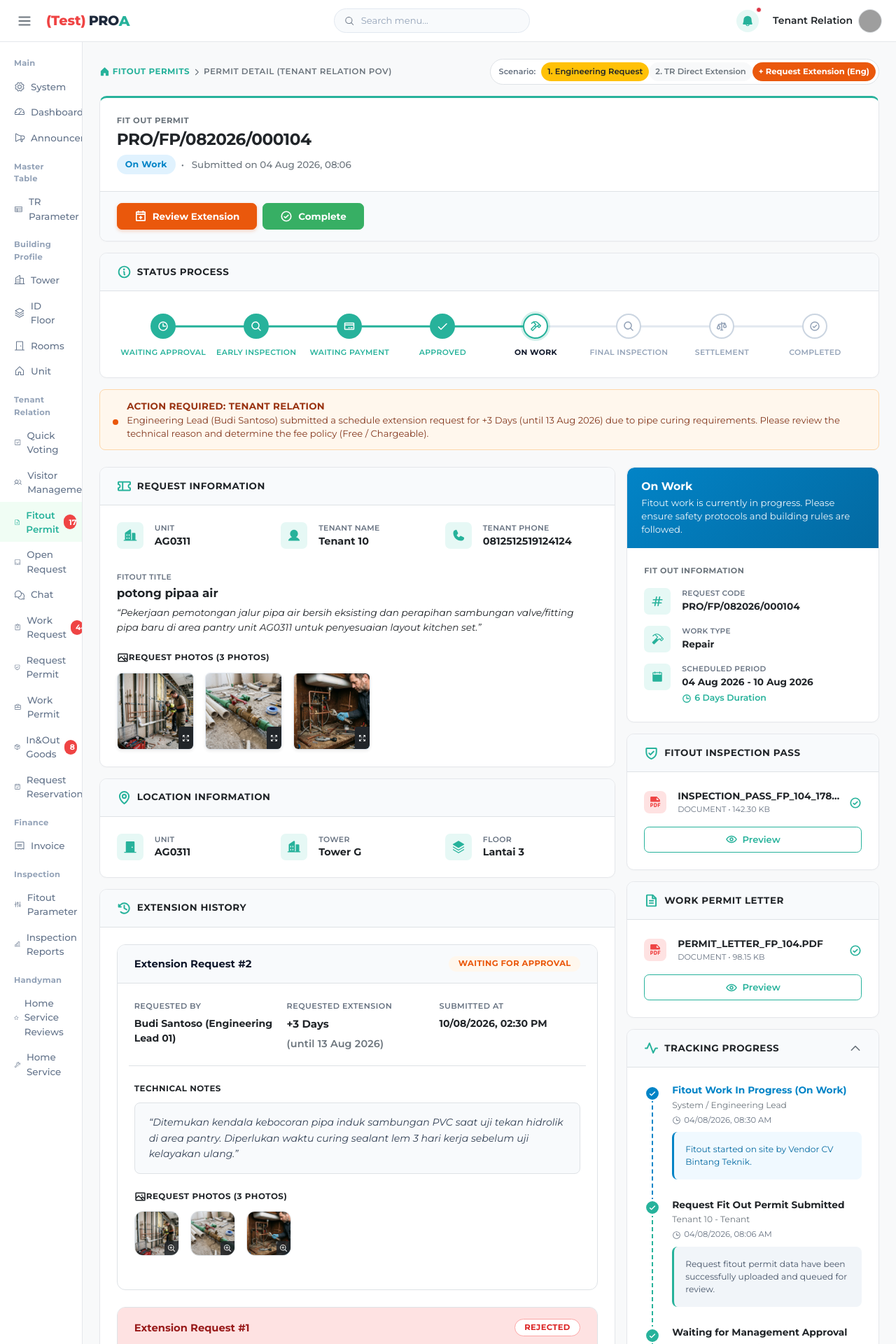
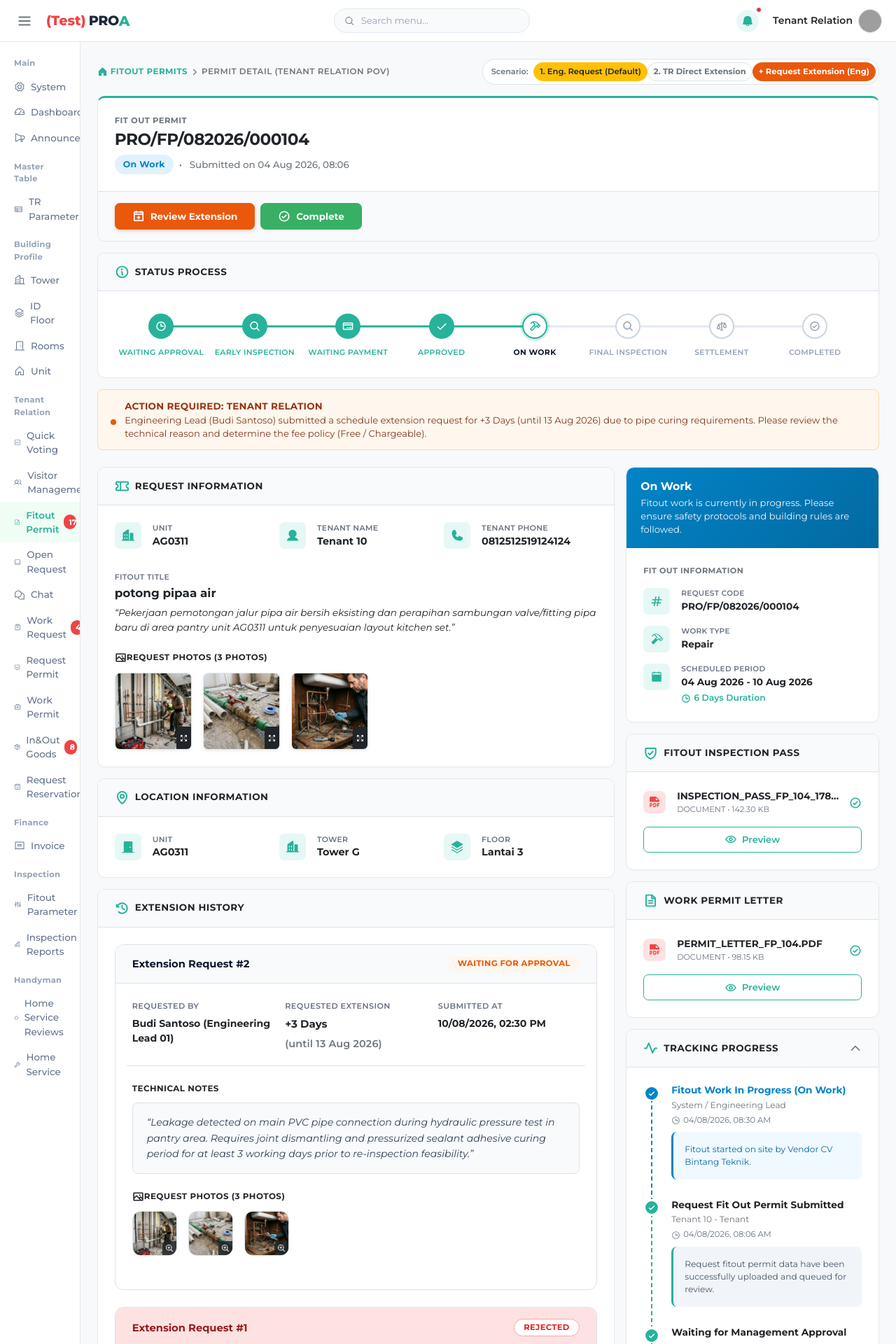
Before and after one commit to ProgrammerMuda/fit_out_extension, a React (Vite) app: page / in a window 1280 px wide. Shown: the top 1920 px of the page at 70% size. Built offline with nearby package versions, Linux system fonts and the light colour scheme; grey boxes are pictures that could not be loaded.

Commit message:
Translate all modals, tooltips, and labels to English

```diff
--- a/src/controllers/usePermitController.js
+++ b/src/controllers/usePermitController.js
@@ -13,7 +13,7 @@ export function usePermitController() {
     requestedEndDate: '13 Aug 2026',
     requestedDays: 3,
     technicalReason:
-      'Ditemukan kendala kebocoran pada pipa induk sambungan PVC saat uji tekan hidrolik di area pantry. Diperlukan waktu pembongkaran sambungan dan masa pengeringan (curing) lem sealant bertekanan selama minimal 3 hari kerja sebelum inspeksi kelayakan ulang.',
+      'Leakage detected on main PVC pipe connection during hydraulic pressure test in pantry area. Requires joint dismantling and pressurized sealant adhesive curing period for at least 3 working days prior to re-inspection feasibility.',
     photos: ['/images/pipe_1.jpg', '/images/pipe_2.jpg', '/images/pipe_3.jpg'],
     status: 'PENDING_TR_REVIEW',
   });
@@ -85,7 +85,7 @@ export function usePermitController() {
       targetDate: '13 Aug 2026',
       status: 'PENDING_TR_REVIEW',
       requestReason:
-        'Ditemukan kendala kebocoran pipa induk sambungan PVC saat uji tekan hidrolik di area pantry. Diperlukan waktu curing sealant lem 3 hari kerja sebelum uji kelayakan ulang.',
+        'Leakage detected on main PVC pipe connection during hydraulic pressure test in pantry area. Requires joint dismantling and pressurized sealant adhesive curing period for at least 3 working days prior to re-inspection feasibility.',
       photos: ['/images/pipe_1.jpg', '/images/pipe_2.jpg', '/images/pipe_3.jpg'],
     },
     {
@@ -97,12 +97,12 @@ export function usePermitController() {
       targetDate: '12 Aug 2026',
       status: 'REJECTED',
       requestReason:
-        'Pemasangan keramik dinding kamar mandi tertunda akibat kendala pengiriman semen instan dari supplier.',
+        'Installation of bathroom wall tiles delayed due to supply chain shipment constraints of tile adhesive from manufacturer.',
       photos: ['/images/pipe_2.jpg'],
       decidedBy: 'Tenant Relation Lead - Management',
       decidedAt: '08/08/2026, 03:40 PM',
       decisionReason:
-        'Permohonan perpanjangan +2 hari tidak disetujui karena jadwal pengerjaan unit masih dalam batas toleransi awal. Kontraktor diminta mengoptimalkan sisa waktu pengerjaan dan menambah tenaga kerja.',
+        'The requested +2 days extension is not approved as unit renovation schedule remains within initial grace tolerance. Contractor is requested to optimize remaining work hours and augment manpower.',
     },
   ]);
 
@@ -312,7 +312,9 @@ export function usePermitController() {
   // Reject Extension Request Action
   const handleRejectExtension = ({ rejectReason }) => {
     const nowStr = '10/08/2026, 03:55 PM';
-    const cleanReason = rejectReason?.trim() || 'Permohonan perpanjangan jadwal tidak disetujui karena melebihi batas toleransi pengerjaan.';
+    const cleanReason =
+      rejectReason?.trim() ||
+      'Schedule extension request not approved as renovation duration exceeds permitted tolerance limit.';
 
     if (engineeringRequest) {
       setEngineeringRequest((prev) => (prev ? { ...prev, status: 'REJECTED', rejectReason: cleanReason } : null));
@@ -559,7 +561,7 @@ export function usePermitController() {
         targetDate: '14 Aug 2026',
         status: 'PENDING_TR_REVIEW',
         requestReason:
-          'Ditemukan kendala teknis lanjutan pada instalasi kelistrikan jalur panel utama. Membutuhkan waktu perbaikan kabel dan tes beban selama 4 hari kerja sebelum inspeksi serah terima.',
+          'Secondary technical issue detected on main electrical distribution board wiring. Requires cable rectification and load testing over 4 working days prior to handover inspection.',
         photos: ['/images/pipe_1.jpg', '/images/pipe_2.jpg', '/images/pipe_3.jpg'],
       },
       ...prev.filter((item) => item.status !== 'PENDING_TR_REVIEW'),
@@ -569,7 +571,7 @@ export function usePermitController() {
       show: true,
       type: 'info',
       title: 'New Engineering Request Active',
-      message: 'Permohonan perpanjangan baru dari Engineering siap untuk di-review dan di-reject/approve oleh TR.',
+      message: 'New extension request from Engineering is ready for Tenant Relation review.',
     });
   };
 
--- a/src/views/components/CompleteFitoutModal.jsx
+++ b/src/views/components/CompleteFitoutModal.jsx
@@ -3,10 +3,12 @@ import { Modal, Form } from 'react-bootstrap';
 import { CheckCircle, UploadSimple, Camera, Trash, Image as ImageIcon } from '@phosphor-icons/react';
 
 export function CompleteFitoutModal({ show, onHide, onConfirm }) {
-  const [notes, setNotes] = useState('Pekerjaan instalasi pipa air dan perbaikan renovasi unit telah selesai 100% dan telah diverifikasi di lapangan.');
+  const [notes, setNotes] = useState(
+    'All water pipe installations and unit renovation works have been 100% completed and verified on site.'
+  );
   const [photos, setPhotos] = useState([
-    { id: '1', name: 'hasil_renovasi_unit_1.jpg', url: '/images/pipe_1.jpg' },
-    { id: '2', name: 'hasil_instalasi_pipa_2.jpg', url: '/images/pipe_2.jpg' },
+    { id: '1', name: 'unit_renovation_completion_1.jpg', url: '/images/pipe_1.jpg' },
+    { id: '2', name: 'pipe_installation_completion_2.jpg', url: '/images/pipe_2.jpg' },
   ]);
   const fileInputRef = useRef(null);
 
@@ -51,7 +53,7 @@ export function CompleteFitoutModal({ show, onHide, onConfirm }) {
             Confirm Fitout Completion
           </Modal.Title>
           <div className="text-muted small" style={{ fontSize: '0.78rem', lineHeight: '1.4' }}>
-            Konfirmasi penyelesaian pekerjaan renovasi unit dan upload dokumentasi foto.
+            Confirm completion of unit renovation works and attach photographic documentation.
           </div>
         </div>
       </Modal.Header>
@@ -65,7 +67,7 @@ export function CompleteFitoutModal({ show, onHide, onConfirm }) {
           >
             <CheckCircle size={20} weight="fill" className="flex-shrink-0" />
             <span style={{ fontSize: '0.82rem', lineHeight: '1.45' }}>
-              Menyelesaikan pekerjaan fitout akan memajukan status permohonan ke tahap <strong>FINAL INSPECTION</strong>.
+              Confirming completion of fitout works will advance the permit status to <strong>FINAL INSPECTION</strong>.
             </span>
           </div>
 
@@ -73,7 +75,7 @@ export function CompleteFitoutModal({ show, onHide, onConfirm }) {
           <div className="mb-4">
             <Form.Label className="fw-bold text-dark d-flex align-items-center justify-content-between mb-1" style={{ fontSize: '0.82rem' }}>
               <span>
-                Upload Foto Hasil Pekerjaan <span className="text-muted fw-normal">({photos.length} Foto)</span>
+                Completion Evidence Photos <span className="text-muted fw-normal">({photos.length} {photos.length === 1 ? 'Photo' : 'Photos'})</span>
               </span>
               <button
                 type="button"
@@ -82,11 +84,11 @@ export function CompleteFitoutModal({ show, onHide, onConfirm }) {
                 onClick={() => fileInputRef.current?.click()}
               >
                 <UploadSimple size={15} weight="bold" />
-                <span>+ Upload Foto Baru</span>
+                <span>+ Upload New Photo</span>
               </button>
             </Form.Label>
             <div className="text-muted small mb-2.5" style={{ fontSize: '0.74rem' }}>
-              Lampirkan bukti foto dokumentasi bahwa pekerjaan di unit telah selesai dikerjakan.
+              Attach photographic documentation verifying that renovation works in the unit have been completed.
             </div>
 
             <input
@@ -117,7 +119,7 @@ export function CompleteFitoutModal({ show, onHide, onConfirm }) {
                     className="position-absolute top-0 end-0 bg-dark bg-opacity-75 text-white border-0 p-1 d-flex align-items-center justify-content-center"
                     style={{ borderBottomLeftRadius: '6px', width: '22px', height: '22px' }}
                     onClick={() => handleRemovePhoto(item.id)}
-                    title="Hapus foto"
+                    title="Remove photo"
                   >
                     <Trash size={12} weight="bold" />
                   </button>
@@ -136,11 +138,11 @@ export function CompleteFitoutModal({ show, onHide, onConfirm }) {
                   cursor: 'pointer',
                 }}
                 onClick={() => fileInputRef.current?.click()}
-                title="Klik untuk memilih foto dari komputer"
+                title="Click to select photos from device"
               >
                 <Camera size={22} weight="bold" />
                 <span className="fw-semibold mt-1" style={{ fontSize: '0.7rem' }}>
-                  Tambah Foto
+                  Add Photo
                 </span>
               </div>
             </div>
@@ -149,17 +151,17 @@ export function CompleteFitoutModal({ show, onHide, onConfirm }) {
           {/* 2. Tenant Relation / Engineering Notes */}
           <div className="mb-2">
             <Form.Label className="fw-bold text-dark mb-1" style={{ fontSize: '0.82rem' }}>
-              Catatan Penyelesaian Pekerjaan (Notes) <span className="text-danger">*</span>
+              Completion Evaluation Notes <span className="text-danger">*</span>
             </Form.Label>
             <div className="text-muted small mb-2" style={{ fontSize: '0.74rem' }}>
-              Tuliskan ringkasan evaluasi verifikasi lapangan sebelum melanjutkan ke Final Inspection.
+              Provide a verification summary and on-site evaluation before advancing to Final Inspection.
             </div>
             <Form.Control
               as="textarea"
               rows={3}
               value={notes}
               onChange={(e) => setNotes(e.target.value)}
-              placeholder="Tulis catatan evaluasi penyelesaian..."
+              placeholder="Enter completion notes and evaluation details..."
               style={{
                 fontSize: '0.86rem',
                 color: '#0f172a',
@@ -193,7 +195,7 @@ export function CompleteFitoutModal({ show, onHide, onConfirm }) {
             }}
             onClick={onHide}
           >
-            Batal
+            Cancel
           </button>
 
           {/* Confirm Button */}
--- a/src/views/components/CreateProjectModalView.jsx
+++ b/src/views/components/CreateProjectModalView.jsx
@@ -173,7 +173,7 @@ export function CreateProjectModalView({ show, onHide, onAddProject }) {
                   as="textarea"
                   rows={3}
                   name="description"
-                  placeholder="Rincian scope pekerjaan fitout, material khusus, spesifikasi, dsb."
+                  placeholder="Details of fitout work scope, special materials, specifications, etc."
                   value={formData.description}
                   onChange={handleChange}
                 />
@@ -183,11 +183,11 @@ export function CreateProjectModalView({ show, onHide, onAddProject }) {
         </Modal.Body>
         <Modal.Footer className="border-0 pt-0">
           <Button variant="light" onClick={onHide} className="fw-semibold">
-            Batal
+            Cancel
           </Button>
           <Button variant="primary" type="submit" className="d-flex align-items-center gap-1 fw-semibold px-4">
             <FloppyDisk size={18} weight="bold" />
-            Simpan Proyek
+            Save Project
           </Button>
         </Modal.Footer>
       </Form>
--- a/src/views/components/EarlyInspectionCard.jsx
+++ b/src/views/components/EarlyInspectionCard.jsx
@@ -112,16 +112,16 @@ export function EarlyInspectionCard({
               <strong>{selectedInspection?.code}</strong>
             </div>
             <div className="d-flex justify-content-between align-items-center mb-2">
-              <span className="text-muted small">Inspektur & Waktu:</span>
+              <span className="text-muted small">Inspector & Time:</span>
               <span>{selectedInspection?.inspector} ({selectedInspection?.date})</span>
             </div>
             <div className="d-flex justify-content-between align-items-center">
-              <span className="text-muted small">Status Temuan:</span>
+              <span className="text-muted small">Inspection Result:</span>
               <span className="badge bg-danger">{selectedInspection?.result}</span>
             </div>
           </div>
 
-          <h6 className="fw-bold text-dark mb-1" style={{ fontSize: '0.85rem' }}>Catatan Temuan Lapangan:</h6>
+          <h6 className="fw-bold text-dark mb-1" style={{ fontSize: '0.85rem' }}>Field Findings & Notes:</h6>
           <p className="text-muted small mb-0 p-3 border rounded-2" style={{ backgroundColor: '#fff' }}>
             {selectedInspection?.findings}
           </p>
--- a/src/views/pages/PermitDetailView.jsx
+++ b/src/views/pages/PermitDetailView.jsx
@@ -126,28 +126,24 @@ export function PermitDetailView({
               className={`btn btn-sm py-1 px-2.5 rounded-pill fw-semibold transition-all ${
                 activeScenario === 'ENGINEERING_REQUEST'
                   ? 'btn-warning text-dark'
-                  : 'btn-light text-secondary'
+                  : 'bg-white text-secondary border'
               }`}
               style={{ fontSize: '0.72rem' }}
               onClick={() => onSetScenario('ENGINEERING_REQUEST')}
-              title="Skenario 1: Ada pengajuan perpanjangan waktu dari Engineering Lead"
+              title="Scenario 1: Engineering submits extension request (reviewed by TR)"
             >
-              1. Engineering Request
+              1. Eng. Request (Default)
             </button>
             <button
               type="button"
-              className={`btn btn-sm py-1 px-2.5 rounded-pill fw-semibold transition-all ${
+              className={`btn btn-sm py-1 px-2.5 rounded-pill fw-bold transition-all shadow-xs ${
                 activeScenario === 'TR_DIRECT'
-                  ? 'btn-primary text-white'
-                  : 'btn-light text-secondary'
+                  ? 'bg-dark text-white'
+                  : 'bg-white text-secondary border'
               }`}
-              style={{
-                fontSize: '0.72rem',
-                backgroundColor: activeScenario === 'TR_DIRECT' ? '#27b29b' : undefined,
-                borderColor: activeScenario === 'TR_DIRECT' ? '#27b29b' : undefined,
-              }}
+              style={{ fontSize: '0.72rem' }}
               onClick={() => onSetScenario('TR_DIRECT')}
-              title="Skenario 2: Tenant Relation langsung menambah extension secara mandiri"
+              title="Scenario 2: Tenant Relation issues direct extension"
             >
               2. TR Direct Extension
             </button>
@@ -162,7 +158,7 @@ export function PermitDetailView({
                   borderColor: '#ea580c',
                 }}
                 onClick={onSimulateEngineeringRequest}
-                title="Klik untuk mensimulasikan permohonan perpanjangan baru dari Engineering agar bisa di-reject lagi"
+                title="Click to simulate new extension request from Engineering"
               >
                 + Request Extension (Eng)
               </button>
```
Also changed, not shown: src/views/components/ExtensionHistoryCard.jsx (+4 -4 lines), src/views/components/PermitHeaderCard.jsx (+4 -4 lines), src/views/components/ScheduleInspectionModal.jsx (+7 -7 lines).
